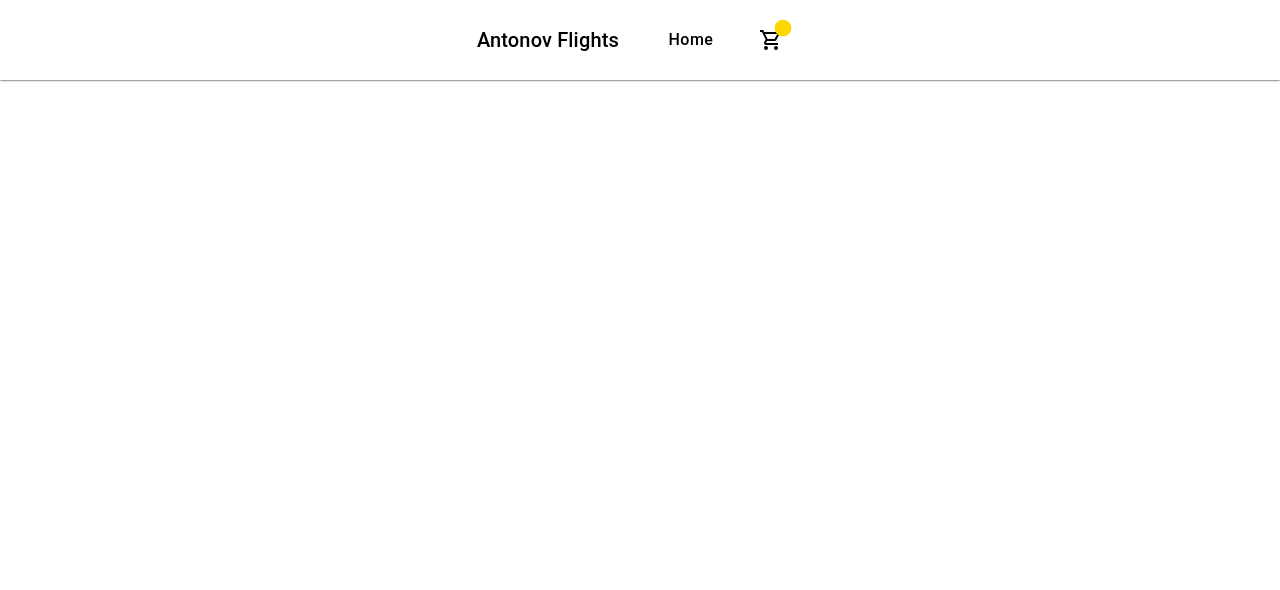
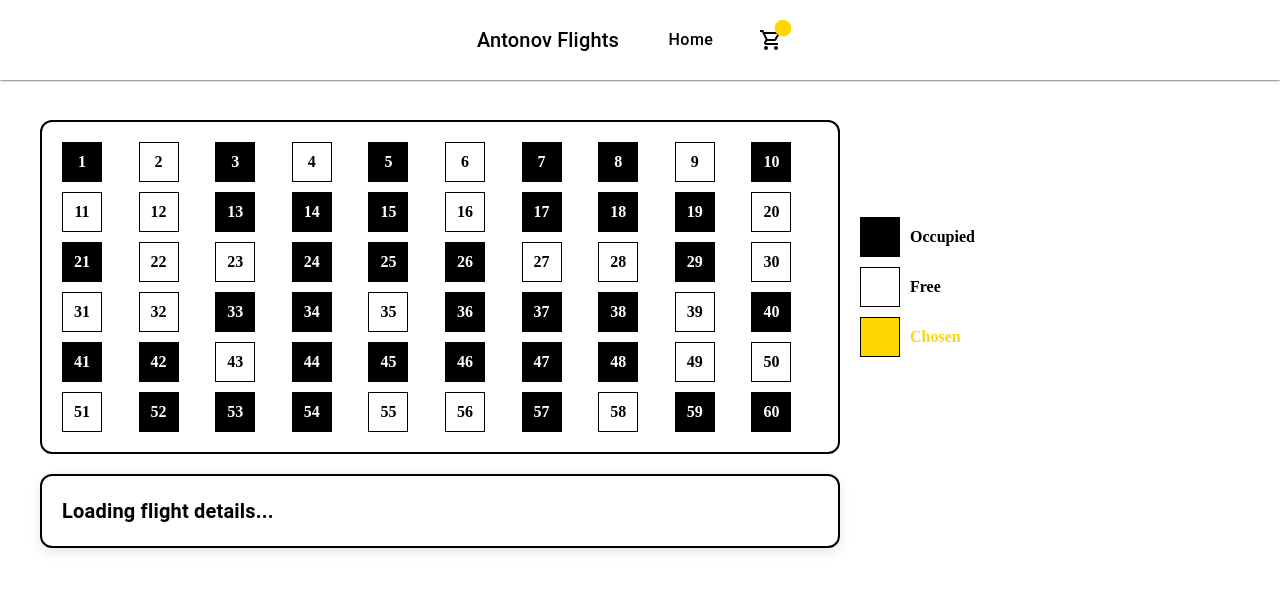
Before and after one commit to bodya4000/antonov-test-app, a React (Vite) app: page /flight/1 in a window 1280 px wide. Shown: the top 590 px of the page. Built offline with nearby package versions, Linux system fonts and the light colour scheme; no server answers.

Commit message:
virtualized seats

```diff
--- a/src/app/FlightDetailPage.tsx
+++ b/src/app/FlightDetailPage.tsx
@@ -1,9 +1,14 @@
 import PageWrapper from '../components/common/PageWrapper';
+import DetailFlightView from '../components/FlightDetailPage/DetailFlightView';
+import SeatsGrid from '../components/FlightDetailPage/SeatsGrid';
 
 const FlightDetailPage = () => {
-	return <PageWrapper>
-
-	</PageWrapper>;
+	return (
+		<PageWrapper>
+			<SeatsGrid />
+			<DetailFlightView />
+		</PageWrapper>
+	);
 };
 
 export default FlightDetailPage;
--- /dev/null
+++ b/src/components/FlightDetailPage/DetailFlightView.tsx
@@ -0,0 +1,99 @@
+import FlightLandIcon from '@mui/icons-material/FlightLand';
+import FlightTakeoffIcon from '@mui/icons-material/FlightTakeoff';
+import { Box, Typography, styled } from '@mui/material';
+import { useParams } from 'react-router-dom';
+import useFlightById from '../../hooks/useFlightById';
+import DateService from '../../utils/date';
+
+const FlightContainer = styled(Box)`
+
+	margin: 0;
+	display: block;
+	flex-direction: column;
+	max-width: 800px;
+	padding: 20px;
+	border: 2px solid black;
+	border-radius: 12px;
+	background: white;
+	box-shadow: 0px 4px 12px rgba(0, 0, 0, 0.1);
+`;
+
+const FlightTitle = styled(Typography)`
+	font-size: 24px;
+	font-weight: bold;
+	margin-bottom: 10px;
+	color: #333;
+`;
+
+const FlightInfo = styled(Typography)`
+	font-size: 16px;
+	color: #555;
+	margin-bottom: 6px;
+`;
+
+const IconWrapper = styled(Box)`
+	display: flex;
+	gap: 10px;
+	margin-bottom: 12px;
+`;
+
+const PriceTag = styled(Typography)`
+	font-size: 20px;
+	font-weight: bold;
+	color: #ff9800;
+	margin-top: 10px;
+`;
+
+const DetailFlightView = () => {
+	const { id } = useParams();
+	const { data: flight } = useFlightById(id ?? '');
+
+	if (!flight) {
+		return (
+			<FlightContainer>
+				<Typography fontSize={20} fontWeight='bold'>
+					Loading flight details...
+				</Typography>
+			</FlightContainer>
+		);
+	}
+
+	return (
+		<FlightContainer>
+			<FlightTitle>
+				Flight #{flight.id} - {flight.airline}
+			</FlightTitle>
+
+			<IconWrapper>
+				<FlightTakeoffIcon sx={{ color: '#007bff' }} />
+				<Typography fontSize={18} fontWeight='bold'>
+					{flight.from} → {flight.to}
+				</Typography>
+				<FlightLandIcon sx={{ color: '#ff5722' }} />
+			</IconWrapper>
+
+			<FlightInfo>
+				<b>Departure:</b> {DateService.toUIFormat(new Date(flight.departureTime))}
+			</FlightInfo>
+			<FlightInfo>
+				<b>Arrival:</b> {DateService.toUIFormat(new Date(flight.arrivalTime))}
+			</FlightInfo>
+
+			<FlightInfo>
+				<b>Terminal:</b> {flight.terminal}, <b>Gate:</b> {flight.gate}
+			</FlightInfo>
+
+			<FlightInfo>
+				<b>Duration:</b> {`${DateService.toUIFormat(flight.departureTime)} -  ${DateService.toUIFormat(flight.arrivalTime)}`}
+			</FlightInfo>
+
+			<PriceTag>Price: ${flight.price}</PriceTag>
+
+			<FlightInfo>
+				<b>Tickets Available:</b> {flight.tickets.remaining} / {flight.tickets.total}
+			</FlightInfo>
+		</FlightContainer>
+	);
+};
+
+export default DetailFlightView;
--- /dev/null
+++ b/src/components/FlightDetailPage/SeatsGrid.tsx
@@ -0,0 +1,97 @@
+import { Box, styled } from '@mui/material';
+import { useMemo, useState } from 'react';
+import { Seat } from '../../constants/Seat';
+import { ISeat } from '../../types/ISeat';
+import { generatePlaces } from '../../utils/placeGrid';
+
+const GridContainer = styled(Box)`
+	display: grid;
+	grid-template-columns: repeat(10, 1fr);
+	grid-gap: 10px;
+	padding: 20px;
+	border: 2px solid #000;
+	max-width: 800px;
+	flex: 1 1 auto;
+	border-radius: 12px;
+`;
+
+const SeatBox = styled(Box)<{ status: Seat; selected: boolean }>`
+	width: 40px;
+	height: 40px;
+	border: 1px solid #000;
+	display: flex;
+	align-items: center;
+	justify-content: center;
+	background-color: ${({ selected, status }) => (selected ? 'gold' : status === Seat.occupied ? 'black' : 'white')};
+	color: ${({ status, selected }) => (selected || status === Seat.occupied ? 'white' : 'black')};
+	font-weight: bold;
+	cursor: pointer;
+	transition: transform 0.2s ease-in-out;
+
+	&:hover {
+		transform: scale(1.1);
+	}
+`;
+
+const LegendBox = styled(Box)`
+	display: flex;
+	flex-direction: column;
+	justify-content: center;
+	gap: 10px;
+	min-width: 300px;
+	padding: 20px;
+	background: white;
+`;
+
+const LegendItem = styled(Box)<{ color: string }>`
+	display: flex;
+	align-items: center;
+	gap: 10px;
+	font-size: 16px;
+	font-weight: bold;
+`;
+
+const ColorBox = styled(Box)<{ color: string }>`
+	width: 40px;
+	height: 40px;
+	background-color: ${({ color }) => color};
+	border: 1px solid black;
+`;
+
+const SeatsGrid = () => {
+	const seats = useMemo(() => generatePlaces(), []);
+	const [selectedSeat, setSelectedSeat] = useState<number | null>(null);
+
+	const handleSelectSeat = (seatId: number) => {
+		setSelectedSeat(seatId === selectedSeat ? null : seatId);
+	};
+
+	return (
+		<Box sx={{ display: 'flex'}}>
+			<GridContainer>
+				{seats.flat().map((seat: ISeat) => (
+					<SeatBox key={seat.id} status={seat.status} selected={seat.id === selectedSeat} onClick={() => handleSelectSeat(seat.id)}>
+						{seat.id}
+					</SeatBox>
+				))}
+			</GridContainer>
+
+			<LegendBox>
+				<LegendItem color='black'>
+					<ColorBox color='black' />
+					<span>Occupied</span>
+				</LegendItem>
+				<LegendItem color='white'>
+					<ColorBox color='white' />
+					<span style={{ color: 'black' }}>Free</span>
+				</LegendItem>
+				<LegendItem color='gold'>
+					<ColorBox color='gold' />
+					<span>Chosen</span>
+				</LegendItem>
+			</LegendBox>
+		</Box>
+	);
+};
+
+export default SeatsGrid;
--- a/src/components/common/PageWrapper.tsx
+++ b/src/components/common/PageWrapper.tsx
@@ -7,6 +7,7 @@ const PageWrapper = styled.main`
 	display: flex;
 	flex-wrap: wrap;
 	gap: 20px;
+	flex-direction:column;
 	justify-content: center;
 `;
 
--- /dev/null
+++ b/src/constants/Seat.ts
@@ -0,0 +1,5 @@
+export enum Seat {
+	occupied,
+	free,
+	grabbed,
+}
--- /dev/null
+++ b/src/hooks/useFlightById.ts
@@ -0,0 +1,13 @@
+import { useQuery } from '@tanstack/react-query';
+import FlightService from '../services/FlightService';
+
+const useFlightById = (id: string) => {
+	const flightData = useQuery({
+		queryKey: ['flights', id],
+		queryFn: () => FlightService.getFlightById(id),
+		select: data => data.data,
+	});
+	return flightData;
+};
+
+export default useFlightById;
--- a/src/services/FlightService.ts
+++ b/src/services/FlightService.ts
@@ -8,7 +8,7 @@ class FlightService {
 		return axios.get<IFlight[]>(this.BASE_URL);
 	}
 
-	async getFlightById(id: number): Promise<AxiosResponse<IFlight>> {
+	async getFlightById(id: string): Promise<AxiosResponse<IFlight>> {
 		return axios.get<IFlight>(`${this.BASE_URL}/${id}`);
 	}
 }
--- /dev/null
+++ b/src/types/ISeat.ts
@@ -0,0 +1,6 @@
+import { Seat } from '../constants/Seat';
+
+export interface ISeat {
+	id: number;
+	status: Seat;
+}
--- /dev/null
+++ b/src/utils/placeGrid.ts
@@ -0,0 +1,20 @@
+import { Seat } from '../constants/Seat';
+import { ISeat } from '../types/ISeat';
+
+export const generatePlaces = () => {
+	let idCounter = 1;
+	const seats: ISeat[][] = [];
+	for (let i = 1; i <= 6; i++) {
+		const iRow = [];
+		for (let j = 1; j <= 10; j++) {
+			const randBool = Math.random() > 0.5;
+			const seat: ISeat = {
+				id: idCounter++,
+				status: randBool ? Seat.occupied : Seat.free,
+			};
+			iRow.push(seat);
+		}
+		seats.push(iRow);
+	}
+	return seats;
+};
```
